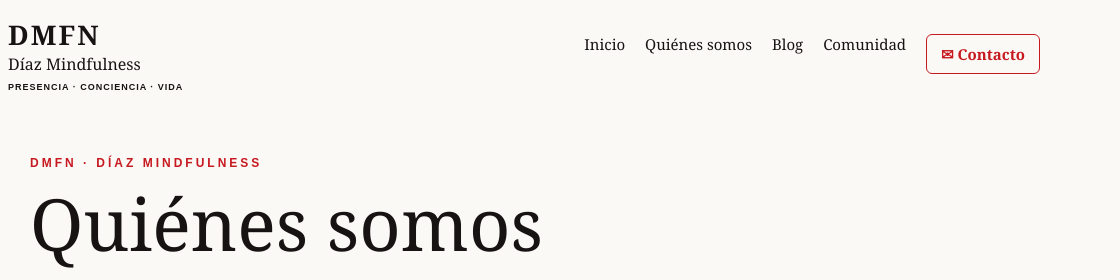
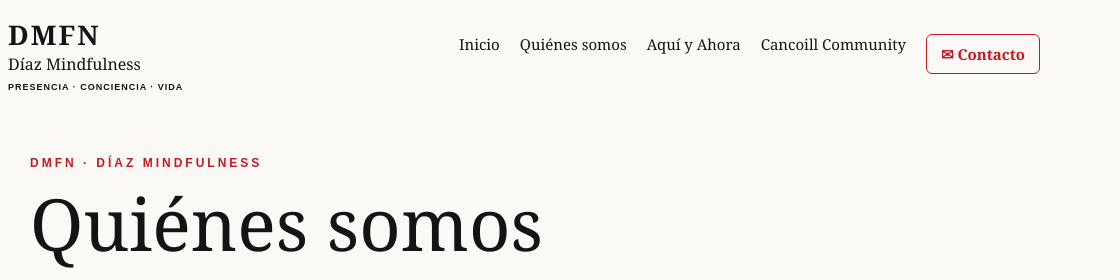
Before and after one commit to jovendiaz/AquiYAhoraLive, a plain HTML site: page quienes-somos.html in a window 1280 px wide. Shown: the top 280 px of the page, 160-1280 px from the left. Drawn offline with Linux system fonts and the light colour scheme.

Commit message:
Update site navigation labels

```diff
--- a/quienes-somos.html
+++ b/quienes-somos.html
@@ -5,7 +5,7 @@ header{width:min(1120px,calc(100% - 40px));margin:auto;min-height:108px;display:
 main{width:min(900px,calc(100% - 40px));margin:48px auto 90px}.eyebrow{font:bold 12px Arial;letter-spacing:3px;color:var(--red)}h1{font-size:clamp(44px,7vw,72px);font-weight:400;margin:16px 0 20px;line-height:1.05}h2{font-size:32px;font-weight:400;margin:54px 0 14px}h3{font-size:22px;font-weight:400;margin:25px 0 8px}.lead{font-size:21px;line-height:1.65;color:var(--muted)}p,li{font-size:18px;line-height:1.75;color:#393331}.signature{margin:30px 0;padding:25px;border-left:2px solid var(--red);background:#fff}.signature strong{font-size:25px}.signature em{display:block;color:var(--muted);margin:8px 0}.muted{color:var(--muted)}.pill{display:inline-block;color:var(--red);border:1px solid var(--red);padding:11px 18px;border-radius:24px;margin-top:12px}.accreditations{margin-top:18px;padding:18px 22px;background:#fff;border:1px solid var(--line);border-radius:8px}footer{border-top:1px solid var(--line);padding:25px;text-align:center;color:var(--muted);font-size:13px}
 @media(max-width:720px){header{flex-wrap:wrap;padding:14px 0}nav{width:100%;gap:14px}main{margin-top:30px}.lead{font-size:19px}}
 </style></head><body><header><a class="brand" href="index.html"><img src="assets/logo-dmfn.png" alt="Logo DMFN"><span><strong>DMFN</strong><span style="display:block">Díaz Mindfulness</span><small>PRESENCIA · CONCIENCIA · VIDA</small></span></a>
-<nav><a href="index.html">Inicio</a><a href="quienes-somos.html">Quiénes somos</a><a href="blog.html">Blog</a><a href="comunidad.html">Comunidad</a><a class="contact-link" href="contacto.html">✉ Contacto</a></nav></header><main>
+<nav><a href="index.html">Inicio</a><a href="quienes-somos.html">Quiénes somos</a><a href="blog.html">Aquí y Ahora</a><a href="comunidad.html">Cancoill Community</a><a class="contact-link" href="contacto.html">✉ Contacto</a></nav></header><main>
 <div class="eyebrow">DMFN · DÍAZ MINDFULNESS</div>
 <h1>Quiénes somos</h1>
 <p class="lead">Un espacio para detenernos, escucharnos y descubrir el valor de vivir con mayor conciencia. <strong>Presencia, Conciencia, Vida.</strong></p>
```
